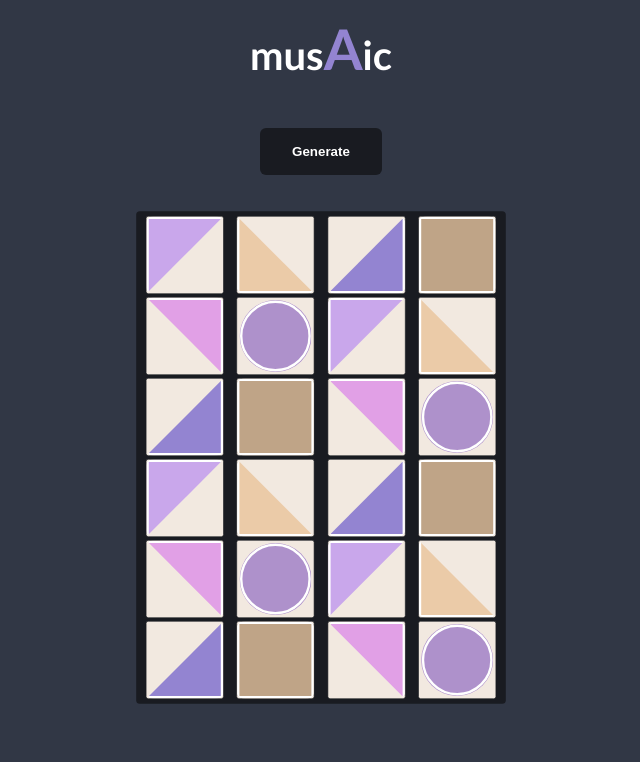
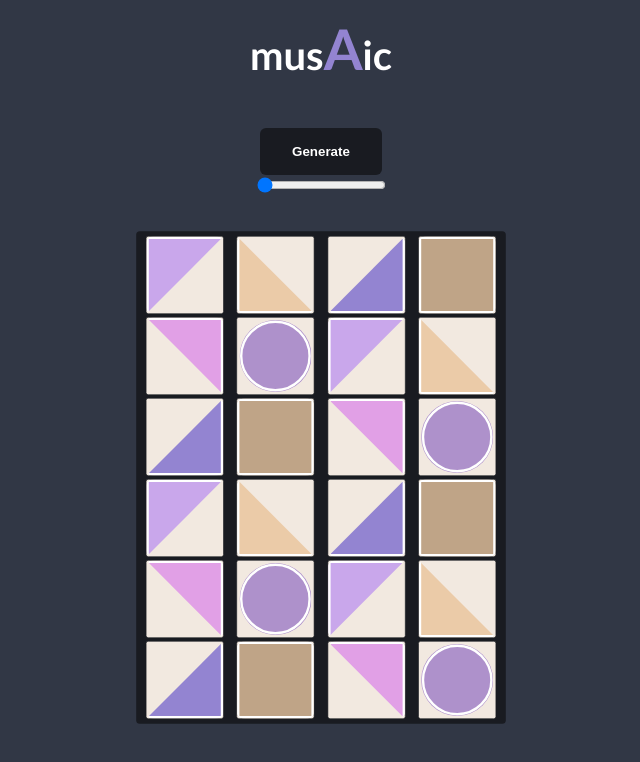
Before and after one commit to HamzahFayad/mosaic, a React (Create React App) app: page / in a window 1280 px wide. Shown: the top 762 px of the page, without its empty margins (319-959 px from the left). Built offline with nearby package versions, Linux system fonts and the light colour scheme.

Commit message:
volume control for audios

```diff
--- a/src/App.jsx
+++ b/src/App.jsx
@@ -25,6 +25,13 @@ function App() {
   //state for each tile in tiles_data
   const [tile, setTile] = useState(tiles_data);
 
+  const [range, setRange] = useState(0);
+
+  const handleRange = (e) => {
+    setRange(e.target.value);
+    console.log(e.target.value);
+  }
+
   //randomize each tile on page load
   useEffect(() => {
     const newTiles = shuffle([...tiles_data]);
@@ -44,6 +51,7 @@ function App() {
     //audio.play();
     var audioKey = document.querySelector(".audio-"+i);
     audioKey.play();
+    audioKey.volume = range;
     console.log(audioKey.currentTime);
     if (audioKey.currentTime > 0.25) {
       console.log("PAUSE");
@@ -70,6 +78,7 @@ function App() {
         </h1>
       </header>
       <button onClick={handleShuffle}>Generate</button>
+      <input type="range"onChange={handleRange} value={range} min={0} max={1} step={0.1}/>
       <section className="tiles Grid-width-wide">
         {elements}
         {elements}
```
